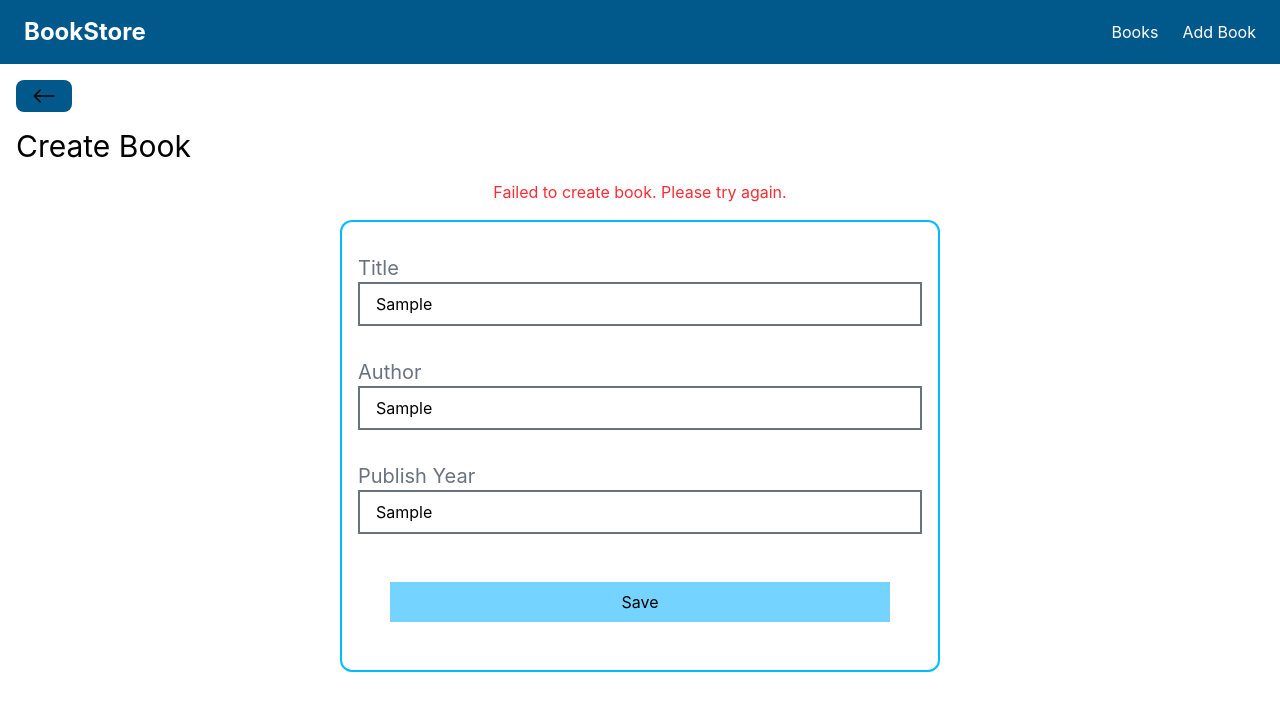
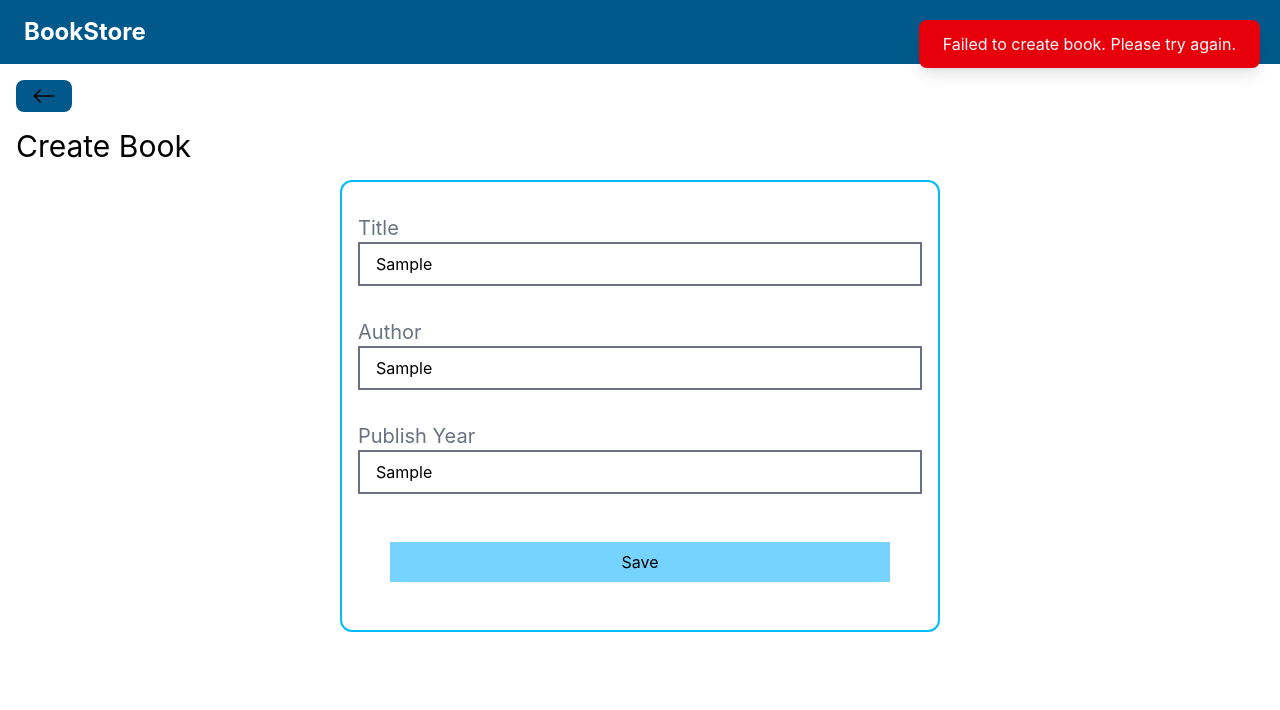
Before and after one commit to solomon-drn/mern-bookstore, a React app in the folder frontend/: page /books/create in a window 1280 px wide. Both pictures are taken after typing "Sample", "Sample", "Sample" into the empty fields and a click on the button "Save". Shown: the top 710 px of the page. Built offline with nearby package versions, Linux system fonts and the light colour scheme; no server answers; the HTML template or start-up script is replaced by a standard one.

Commit message:
feat: add toast notification for book creation and deletion

```diff
--- a/frontend/src/App.jsx
+++ b/frontend/src/App.jsx
@@ -1,4 +1,6 @@
-import { Routes, Route } from "react-router-dom";
+import { useEffect, useState } from "react";
+import { useLocation, Routes, Route } from "react-router-dom";
+import Toast from "./components/Toast";
 import Home from "./pages/Home";
 import EditBook from "./pages/EditBook";
 import CreateBook from "./pages/CreateBook";
@@ -6,9 +8,29 @@ import Showbook from "./pages/ShowBook";
 import Navbar from "./components/Navbar";
 
 const App = () => {
+  const [toast, setToast] = useState(null);
+  const location = useLocation();
+
+  useEffect(() => {
+    if (!toast) return;
+
+    const timer = setTimeout(() => {
+      setToast(null);
+    }, 3000);
+
+    return () => clearTimeout(timer);
+  }, [toast]);
+
+  useEffect(() => {
+  if (location.state?.toast) {
+    setToast(location.state.toast);
+  }
+}, [location.state]);
+
   return (
     <>
       <Navbar />
+      {toast && <Toast message={toast.message} type={toast.type} />}
       <Routes>
         <Route path="/" element={<Home />} />
         <Route path="/books/create" element={<CreateBook />} />
--- /dev/null
+++ b/frontend/src/components/Toast.jsx
@@ -0,0 +1,16 @@
+const Toast = ({ message, type = "success" }) => {
+  const styles = {
+    success: "bg-green-600",
+    error: "bg-red-600",
+  };
+
+  return (
+    <div
+      className={`fixed top-5 right-5 ${styles[type]} text-white px-6 py-3 rounded-lg shadow-lg`}
+    >
+      {message}
+    </div>
+  );
+};
+
+export default Toast;
--- a/frontend/src/pages/CreateBook.jsx
+++ b/frontend/src/pages/CreateBook.jsx
@@ -4,28 +4,39 @@ import Spinner from "../components/Spinner";
 import axios from "axios";
 import { useNavigate } from "react-router-dom";
 import Button from "../components/Button";
+import Toast from "../components/Toast";
 
 const CreateBook = () => {
   const [title, setTitle] = useState("");
   const [author, setAuthor] = useState("");
   const [publishYear, setPublishYear] = useState("");
   const [loading, setLoading] = useState(false);
-  const [error,setError] = useState("")
+  const [toast, setToast] = useState(null);
   const navigate = useNavigate();
 
   const saveBook = () => {
     setLoading(true);
-    setError("")
+    setToast(null);
     const data = { title, author, publishYear };
     axios
       .post("http://localhost:4000/api/v1/books/create", data)
       .then(() => {
         setLoading(false);
-        navigate("/");
+        navigate("/", {
+          state: {
+            toast: {
+              message: "Book created successfully",
+              type: "success",
+            },
+          },
+        });
       })
       .catch((error) => {
         setLoading(false);
-        setError("Failed to create book. Please try again.")
+        setToast({
+          message: "Failed to create book. Please try again.",
+          type: "error",
+        });
         console.log(error);
       });
   };
@@ -35,11 +46,7 @@ const CreateBook = () => {
       <BackButton />
       <h1 className="text-3xl my-4">Create Book</h1>
       {loading && <Spinner />}
-      {error && (
-        <p className="text-red-500 text-center my-4">
-          {error}
-        </p>
-      )}
+      {toast && <Toast message={toast.message} type={toast.type} />}
       <div className="flex flex-col border-2 border-sky-400 rounded-xl w-[600px] p-4 mx-auto">
         <div className="my-4">
           <label className="text-xl mr-4 text-gray-500">Title</label>
--- a/frontend/src/pages/Home.jsx
+++ b/frontend/src/pages/Home.jsx
@@ -3,6 +3,7 @@ import axios from "axios";
 import Spinner from "../components/Spinner";
 import BookCard from "../components/BookCard";
 import ConfirmDialog from "../components/ConfirmDialog";
+import Toast from "../components/Toast";
 
 const Home = () => {
   const [books, setBooks] = useState([]);
@@ -11,6 +12,7 @@ const Home = () => {
   const [showDialog, setShowDialog] = useState(false);
   const [selectedBook, setSelectedBook] = useState(null);
   const [deleting, setDeleting] = useState(false);
+  const [toast, setToast] = useState(null);
 
   useEffect(() => {
     axios
@@ -25,6 +27,16 @@ const Home = () => {
         setLoading(false);
       });
   }, []);
+
+  useEffect(() => {
+    if (!toast) return;
+
+    const timer = setTimeout(() => {
+      setToast(null);
+    }, 3000);
+
+    return () => clearTimeout(timer);
+  }, [toast]);
 
   const handleDeleteClick = (book) => {
     setSelectedBook(book);
@@ -45,10 +57,18 @@ const Home = () => {
         setShowDialog(false);
         setSelectedBook(null);
         setDeleting(false);
+        setToast({
+          message: "Book deleted successfully",
+          type: "success",
+        });
       })
       .catch((error) => {
         setDeleting(false);
         setError("Failed to delete book. Please try again.");
+        setToast({
+          message: "Failed to delete book",
+          type: "error",
+        });
         console.log(error);
       });
   };
@@ -104,6 +124,7 @@ const Home = () => {
           loading={deleting}
         />
       )}
+      {toast && <Toast message={toast.message} type={toast.type} />}
     </div>
   );
 };
```
